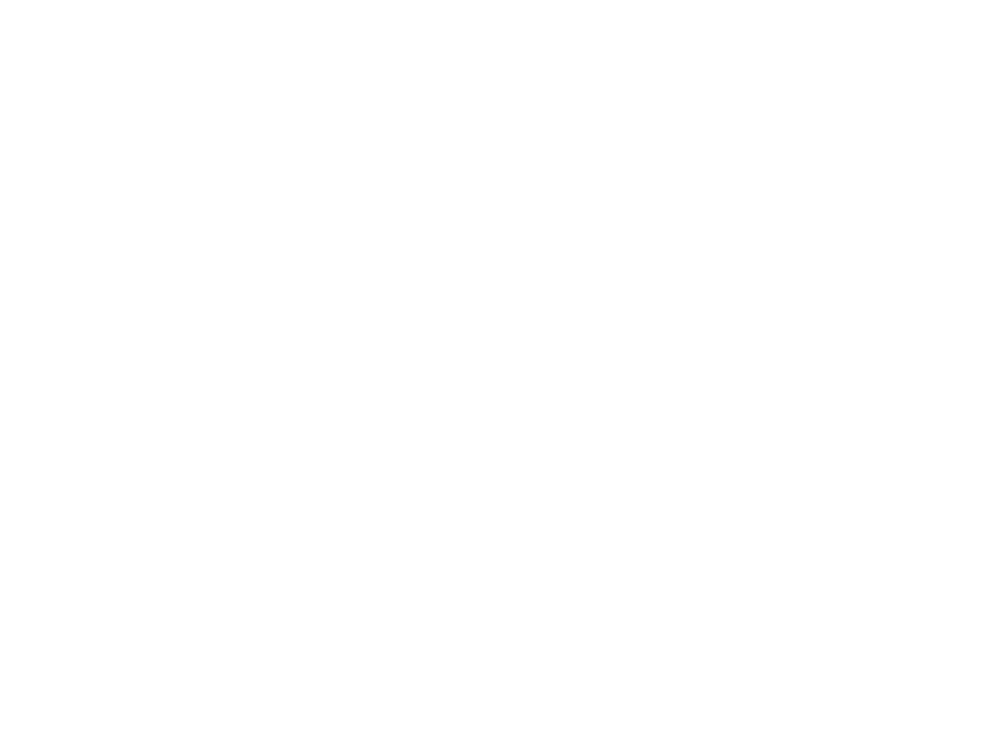
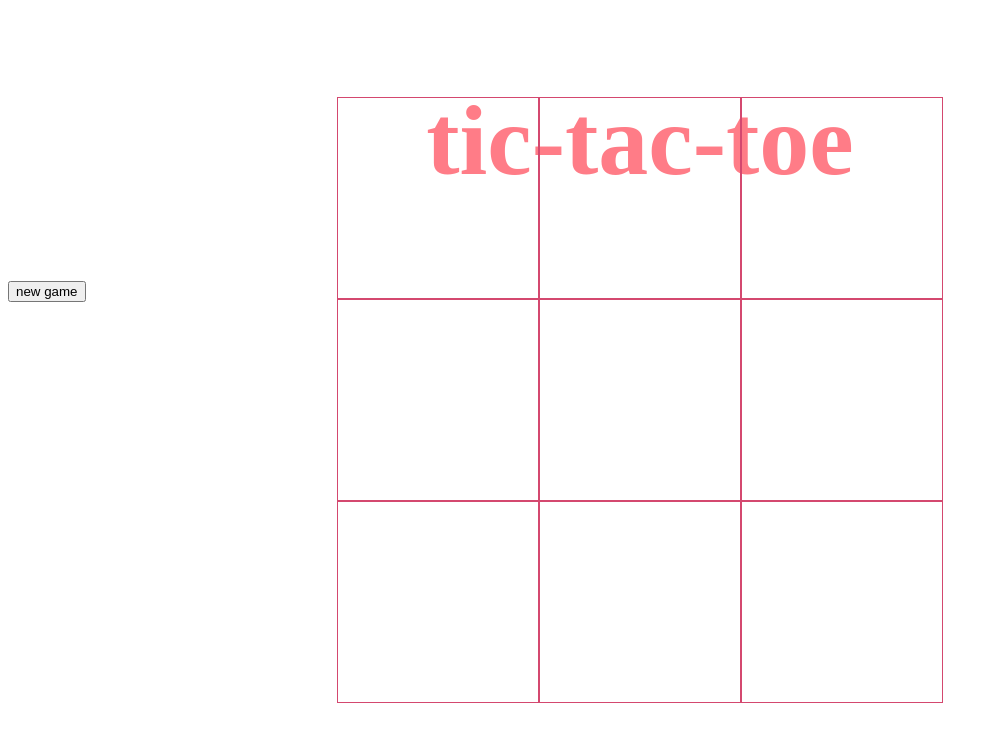
Before and after one commit to pinkfroggie/First-Milestone-Project-2-Electric-Boogaloo, a plain HTML site: page index.html in a window 1280 px wide. Shown: the whole page, without its empty margins (0-998 px from the left). Drawn offline with Linux system fonts and the light colour scheme.

Commit message:
got the board, read me, restart button

```diff
--- a/index.html
+++ b/index.html
@@ -5,10 +5,33 @@
     <meta http-equiv="X-UA-Compatible" content="IE=edge">
     <meta name="viewport" content="width=device-width, initial-scale=1.0">
     <link rel="stylesheet" href="styles.css">
-    <script src="script.js"></script>
     <title>Document</title>
 </head>
 <body>
+    <section>
+        <h1 class="title">tic-tac-toe</h1>
+            <!-- game board -->
+            <!-- references https://www.webtips.dev/tic-tac-toe-in-javascript
+            https://www.codebrainer.com/blog/tic-tac-toe-javascript-game
+            https://dev.to/bornasepic/pure-and-simple-tic-tac-toe-with-javascript-4pgn
+        -->
+        <div id="game-board">
+            <div class="cell" data-cell></div>
+            <div class="cell" data-cell></div>
+            <div class="cell" data-cell></div>
+            <div class="cell" data-cell></div>
+            <div class="cell" data-cell></div>
+            <div class="cell" data-cell></div>
+            <div class="cell" data-cell></div>
+            <div class="cell" data-cell></div>
+            <div class="cell" data-cell></div>
+        </div>
 
+        <h2 class="game-over"></h2>
+        <button class="new-game">new game</button>
+    </section>
+
+<!-- put js file at the bottom to make sure its loaded after the html!! -->
+<script src="script.js"></script>
 </body>
 </html>
--- a/styles.css
+++ b/styles.css
@@ -0,0 +1,27 @@
+/* color palettes used
+https://www.colourlovers.com/palette/1465585/Dont_Call_Me_Baby*/
+/* https://www.colourlovers.com/palette/1684068/SUNRISE_IN_TOKYO */
+
+.title {
+    color: #FF7C87;
+    font-size: 100px;
+    text-align: center;
+}
+
+/* help for styling the board came from here https://www.webtips.dev/tic-tac-toe-in-javascript */
+/* i had the grid template columns set up but was having difficulty getting it into the position i wanted it to be. totally forgot about position and transform lol. from my research this seems
+to be the simplest(?) way to make a grid without using a flexbox but also still touching on some concepts used in class */
+#game-board {
+    position: absolute;
+    top: 50%;
+    left: 50%;
+    transform: translate(-50%, -50%);
+    display: grid;
+    grid-template-columns: repeat(3, auto);
+}
+
+.cell {
+    border: 1px solid #D4486F;
+    width: 200px;
+    height: 200px;
+}
```
Also changed, not shown: 1 other file.
